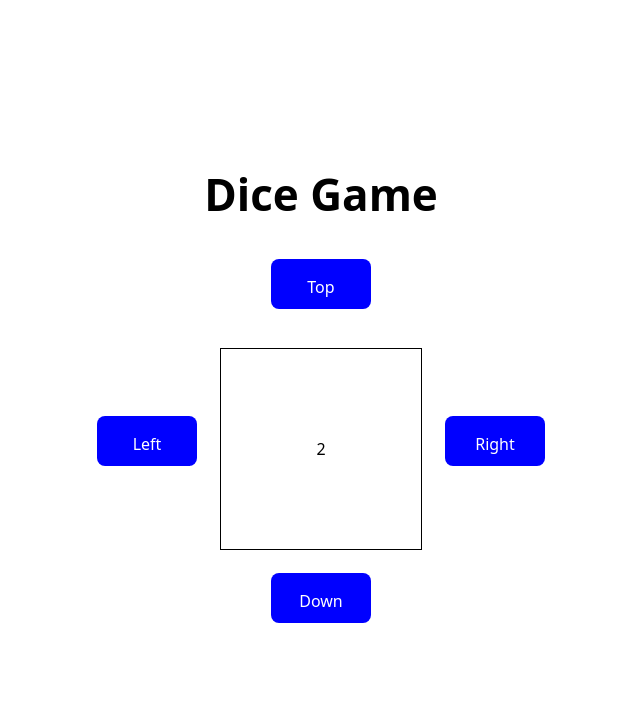
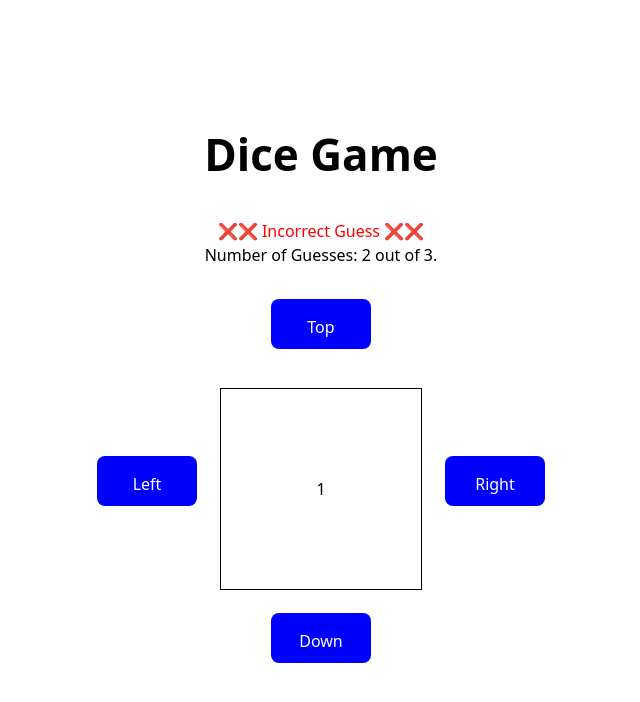
Before and after one commit to exosyphon/dice-game, a Next.js app: page / in a window 1280 px wide. Both pictures are taken after a click on the button "Right". Shown: the top 702 px of the page, without its empty margins (319-959 px from the left). Built offline with nearby package versions, Linux system fonts and the light colour scheme.

Commit message:
Add success & failure messaging

```diff
--- a/src/pages/index.tsx
+++ b/src/pages/index.tsx
@@ -5,9 +5,13 @@ export default function Home() {
     const sides: string[] = ['front', 'back', 'right', 'left', 'top', 'bottom'];
     const customTextCss: string[] = ['', 'invert-text', '', '', '', 'rotated-text'];
 
+    const initialState = [1, 3, 2, 5, 4, 6];
     const [diceFront, setDiceFront] = useState<number>(0);
-    const [diceState, setDiceState] = useState<any>([1, 3, 6, 4, 2, 5]);
-    const [numberOfGuesses, setNumberOfGuesses] = useState<number>(0);
+    const [diceState, setDiceState] = useState<number[]>(initialState);
+    const [numberOfGuesses, setNumberOfGuesses] = useState<number>(1);
+    const [nextNumber, setNextNumber] = useState<number>(2);
+    const [displayX, setDisplayX] = useState<boolean>(false);
+    const [displaySuccess, setDisplaySuccess] = useState<boolean>(false);
 
     class Dice {
         front: number;
@@ -18,16 +22,15 @@ export default function Home() {
         right: number;
 
         constructor(faces: number[]) {
-            console.log('hello')
             this.front = faces[0];
-            this.top = faces[1];
-            this.back = faces[2];
-            this.bottom = faces[3];
-            this.left = faces[4];
-            this.right = faces[5];
+            this.back = faces[1];
+            this.right = faces[2];
+            this.left = faces[3];
+            this.top = faces[4];
+            this.bottom = faces[5];
         }
 
-        toArray(): any {
+        toArray(): number[] {
             return [this.front, this.top, this.back, this.bottom, this.left, this.right]
         }
 
@@ -78,28 +81,72 @@ export default function Home() {
 
     const dice = new Dice(diceState);
 
+    const checkContinueGuess = (diceFront: number) => {
+        return nextNumber === diceFront;
+    }
+
+    const guessesExceeded = () => {
+        return numberOfGuesses > 3;
+    }
+
+    const restartGame = () => {
+        resetDie();
+        setDisplaySuccess(false);
+        setDisplayX(false);
+        setNumberOfGuesses(1);
+    }
+
+    const resetDie = () => {
+        setDiceState(initialState);
+        setDiceFront(numbers.indexOf(1));
+        setNextNumber(2);
+    }
+
+    const handleFailure = () => {
+        resetDie();
+        setNumberOfGuesses(numberOfGuesses + 1);
+        setDisplayX(true);
+        setTimeout(() => {
+            setDisplayX(false);
+        }, 3000);
+    }
+
+    const checkConditions = () => {
+        if (!checkContinueGuess(dice.front)) {
+            handleFailure();
+        } else if (dice.front == 6) {
+            setDisplaySuccess(true);
+        } else {
+            setNextNumber(dice.front + 1);
+        }
+    }
+
     const rightF = () => {
         dice.rotateRight(1);
         setDiceState(dice.toArray());
         setDiceFront(numbers.indexOf(dice.front));
+        checkConditions();
     };
 
     const leftF = () => {
         dice.rotateLeft(1);
         setDiceState(dice.toArray());
         setDiceFront(numbers.indexOf(dice.front));
+        checkConditions();
     };
 
     const topF = () => {
         dice.rotateTop(1);
         setDiceState(dice.toArray());
         setDiceFront(numbers.indexOf(dice.front));
+        checkConditions();
     };
 
     const bottomF = () => {
         dice.rotateBottom(1);
         setDiceState(dice.toArray());
         setDiceFront(numbers.indexOf(dice.front));
+        checkConditions();
     };
 
     return (
@@ -124,8 +171,23 @@ export default function Home() {
                     >
                         Dice Game
                     </div>
-                    <button onClick={topF} style={{
+                    {displayX && <div style={{color: 'red'}}>❌❌ Incorrect Guess ❌❌</div>}
+                    {displaySuccess && <div style={{color: 'green'}}>✅✅ You Win!!! ✅✅</div>}
+                    {guessesExceeded() && <div style={{color: 'red'}}>Better Luck Next Time</div>}
+                    {(guessesExceeded() || displaySuccess) && <button onClick={restartGame} style={{
                         background: 'blue',
+                        color: 'white',
+                        padding: '1rem',
+                        borderRadius: '.5rem',
+                        marginBottom: '1rem',
+                        height: '50px',
+                        width: '100px'
+                    }}>Reset</button>}
+                    <div className='mb-8'>
+                        Number of Guesses: {numberOfGuesses} out of 3.
+                    </div>
+                    <button onClick={topF} disabled={guessesExceeded()} style={{
+                        background: guessesExceeded() ? 'gray' : 'blue',
                         color: 'white',
                         padding: '1rem',
                         borderRadius: '.5rem',
@@ -134,8 +196,8 @@ export default function Home() {
                         width: '100px'
                     }}>Top</button>
                     <div style={{ display: 'flex', flexDirection: 'row', alignItems: 'center' }}>
-                        <button onClick={leftF} style={{
-                            background: 'blue',
+                        <button onClick={leftF} disabled={guessesExceeded()} style={{
+                            background: guessesExceeded() ? 'gray' : 'blue',
                             color: 'white',
                             padding: '1rem',
                             borderRadius: '.5rem',
@@ -158,8 +220,8 @@ export default function Home() {
                                 );
                             })}
                         </div>
-                        <button onClick={rightF} style={{
-                            background: 'blue',
+                        <button onClick={rightF} disabled={guessesExceeded()} style={{
+                            background: guessesExceeded() ? 'gray' : 'blue',
                             color: 'white',
                             padding: '1rem',
                             borderRadius: '.5rem',
@@ -168,8 +230,8 @@ export default function Home() {
                             width: '100px'
                         }}>Right</button>
                     </div>
-                    <button onClick={bottomF} style={{
-                        background: 'blue',
+                    <button onClick={bottomF} disabled={guessesExceeded()} style={{
+                        background: guessesExceeded() ? 'gray' : 'blue',
                         color: 'white',
                         padding: '1rem',
                         borderRadius: '.5rem',
```
